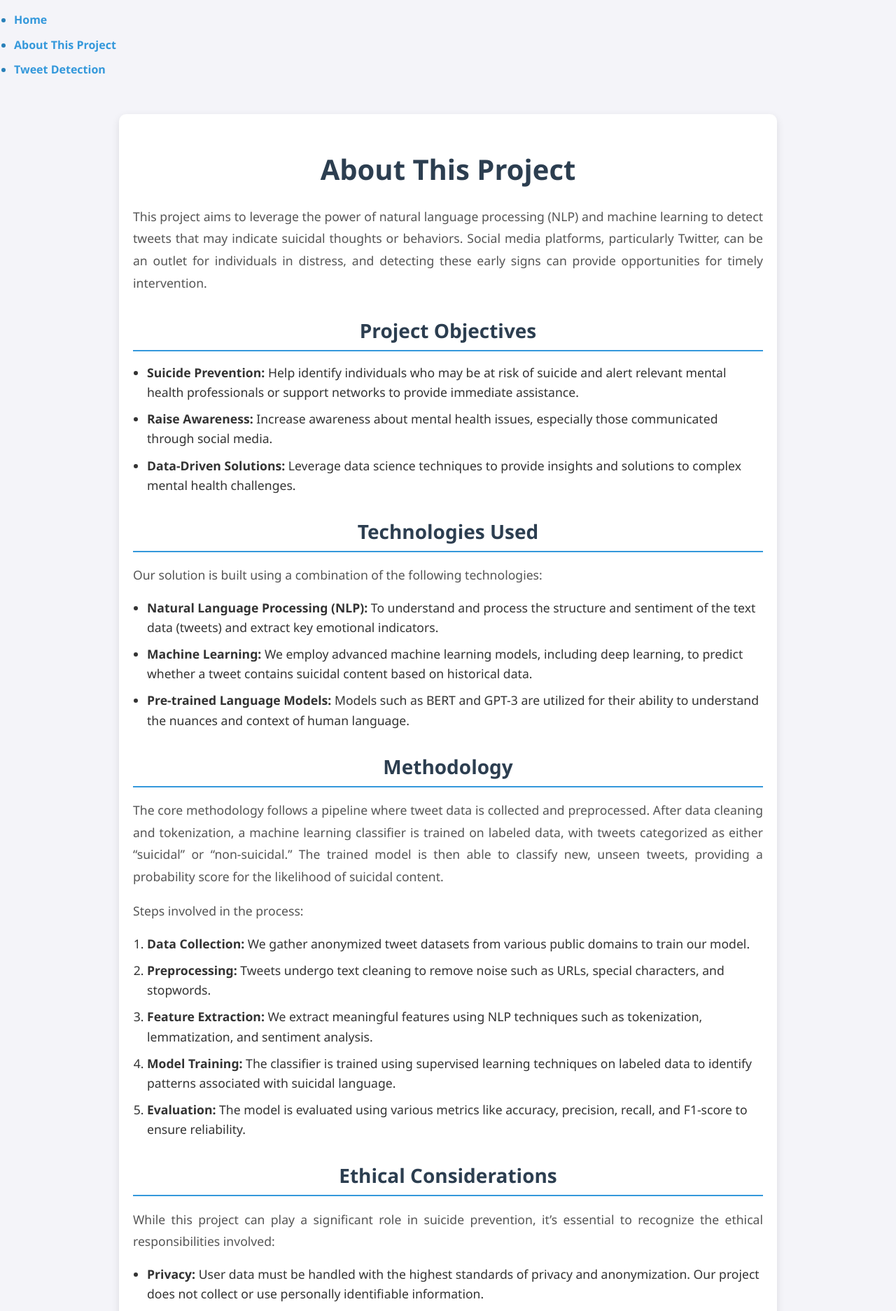
After one commit to daniyalrosli/Suicidal-Tweet-Detection-on-X, a Flask app: page /about in a window 1280 px wide. The commit adds this page. Shown: the top 1873 px of the page at 70% size. Run offline with Flask 3, Linux system fonts and the light colour scheme; parts of the project's set-up code (start-up, migrations or seed data) failed here and were passed over.

Commit message:
update design, prediction and wording

```diff
--- a/app.py
+++ b/app.py
@@ -14,6 +14,14 @@ with open('vectorizer.pkl', 'rb') as vec_file:
 @app.route('/')
 def home():
     return render_template('index.html')
+
+@app.route('/about')
+def about():
+    return render_template('about.html')
+
+@app.route('/tweet_detection')
+def tweet_detection():
+    return render_template('detect.html')
 
 @app.route('/predict', methods=['POST'])
 def predict():
--- /dev/null
+++ b/static/styles.css
@@ -0,0 +1,155 @@
+/* General Styles */
+body {
+    font-family: 'Segoe UI', Tahoma, Geneva, Verdana, sans-serif;
+    background-color: #f4f4f9;
+    margin: 0;
+    padding: 0;
+    line-height: 1.6;
+    color: #333;
+}
+
+.container {
+    max-width: 900px;
+    margin: 50px auto;
+    padding: 20px;
+    background-color: white;
+    border-radius: 10px;
+    box-shadow: 0 4px 12px rgba(0, 0, 0, 0.1);
+}
+
+/* Headers */
+h1,
+h2 {
+    color: #2c3e50;
+    text-align: center;
+    margin-bottom: 10px;
+}
+
+h1 {
+    font-size: 2.5em;
+    font-weight: bold;
+    margin-bottom: 20px;
+}
+
+h2 {
+    font-size: 1.75em;
+    margin-top: 30px;
+}
+
+/* Paragraphs */
+p {
+    font-size: 1.1em;
+    line-height: 1.8;
+    color: #555;
+    margin-bottom: 15px;
+    text-align: justify;
+}
+
+/* Lists */
+ul,
+ol {
+    padding-left: 20px;
+    margin-bottom: 20px;
+}
+
+ul li,
+ol li {
+    margin-bottom: 10px;
+}
+
+ul li {
+    list-style-type: disc;
+    color: #2980b9;
+}
+
+/* Links */
+a {
+    color: #3498db;
+    text-decoration: none;
+    font-weight: bold;
+}
+
+a:hover {
+    text-decoration: underline;
+}
+
+/* Buttons */
+button {
+    background-color: #28a745;
+    color: white;
+    padding: 12px 25px;
+    font-size: 16px;
+    border: none;
+    border-radius: 5px;
+    cursor: pointer;
+    transition: background-color 0.3s ease;
+}
+
+button:hover {
+    background-color: #218838;
+}
+
+/* Result Section */
+#result {
+    margin-top: 20px;
+    font-size: 18px;
+    color: #333;
+    padding: 10px;
+    border-left: 4px solid #28a745;
+    background-color: #f9f9f9;
+}
+
+/* Enhanced Layout for About Page */
+.container h2 {
+    border-bottom: 2px solid #3498db;
+    padding-bottom: 5px;
+    margin-bottom: 15px;
+}
+
+.container ul,
+.container ol {
+    padding-left: 20px;
+}
+
+.container ul li,
+.container ol li {
+    font-size: 1.1em;
+    color: #333;
+}
+
+.container ol li {
+    list-style-type: decimal;
+}
+
+/* Call to Action */
+h2,
+.call-to-action {
+    text-align: center;
+}
+
+.call-to-action {
+    margin-top: 30px;
+    padding: 20px;
+    background-color: #ecf0f1;
+    border-radius: 8px;
+}
+
+.call-to-action p {
+    font-size: 1.2em;
+    color: #2980b9;
+    font-weight: bold;
+}
+
+/* Footer */
+footer {
+    text-align: center;
+    margin-top: 40px;
+    padding: 20px;
+    background-color: #2c3e50;
+    color: white;
+    font-size: 0.9em;
+}
+
+footer a {
+    color: #f39c12;
+}
--- /dev/null
+++ b/templates/about.html
@@ -0,0 +1,84 @@
+{% extends 'base.html' %}
+
+{% block title %}About This Project - Suicidal Tweet Detection{% endblock %}
+
+{% block content %}
+<h1>About This Project</h1>
+
+<p>This project aims to leverage the power of natural language processing (NLP) and machine learning to detect tweets
+    that may indicate suicidal thoughts or behaviors. Social media platforms, particularly Twitter, can be an outlet for
+    individuals in distress, and detecting these early signs can provide opportunities for timely intervention.</p>
+
+<h2>Project Objectives</h2>
+<ul>
+    <li><strong>Suicide Prevention:</strong> Help identify individuals who may be at risk of suicide and alert relevant
+        mental health professionals or support networks to provide immediate assistance.</li>
+    <li><strong>Raise Awareness:</strong> Increase awareness about mental health issues, especially those communicated
+        through social media.</li>
+    <li><strong>Data-Driven Solutions:</strong> Leverage data science techniques to provide insights and solutions to
+        complex mental health challenges.</li>
+</ul>
+
+<h2>Technologies Used</h2>
+<p>Our solution is built using a combination of the following technologies:</p>
+<ul>
+    <li><strong>Natural Language Processing (NLP):</strong> To understand and process the structure and sentiment of
+        the text data (tweets) and extract key emotional indicators.</li>
+    <li><strong>Machine Learning:</strong> We employ advanced machine learning models, including deep learning, to
+        predict whether a tweet contains suicidal content based on historical data.</li>
+    <li><strong>Pre-trained Language Models:</strong> Models such as BERT and GPT-3 are utilized for their ability to
+        understand the nuances and context of human language.</li>
+</ul>
+
+<h2>Methodology</h2>
+<p>The core methodology follows a pipeline where tweet data is collected and preprocessed. After data cleaning and
+    tokenization, a machine learning classifier is trained on labeled data, with tweets categorized as either “suicidal”
+    or
+    “non-suicidal.” The trained model is then able to classify new, unseen tweets, providing a probability score for the
+    likelihood of suicidal content.</p>
+<p>Steps involved in the process:</p>
+<ol>
+    <li><strong>Data Collection:</strong> We gather anonymized tweet datasets from various public domains to train our
+        model.</li>
+    <li><strong>Preprocessing:</strong> Tweets undergo text cleaning to remove noise such as URLs, special characters,
+        and stopwords.</li>
+    <li><strong>Feature Extraction:</strong> We extract meaningful features using NLP techniques such as tokenization,
+        lemmatization, and sentiment analysis.</li>
+    <li><strong>Model Training:</strong> The classifier is trained using supervised learning techniques on labeled data
+        to identify patterns associated with suicidal language.</li>
+    <li><strong>Evaluation:</strong> The model is evaluated using various metrics like accuracy, precision, recall, and
+        F1-score to ensure reliability.</li>
+</ol>
+
+<h2>Ethical Considerations</h2>
+<p>While this project can play a significant role in suicide prevention, it’s essential to recognize the ethical
+    responsibilities involved:</p>
+<ul>
+    <li><strong>Privacy:</strong> User data must be handled with the highest standards of privacy and anonymization.
+        Our project does not collect or use personally identifiable information.</li>
+    <li><strong>False Positives/Negatives:</strong> False predictions could either create unnecessary panic or miss
+        actual warning signs. We continually improve the model to reduce errors while acknowledging that it should
+        complement human judgment rather than replace it.</li>
+    <li><strong>Intervention and Support:</strong> This tool is meant to aid mental health professionals, not act as a
+        substitute for qualified mental health intervention. The model is designed to raise red flags and connect users
+        with
+        real help.</li>
+</ul>
+
+<h2>Future Improvements</h2>
+<p>Although the project shows promise, there are several areas for further improvement:</p>
+<ul>
+    <li><strong>Multilingual Support:</strong> Expanding the model to support multiple languages and dialects to help a
+        broader audience globally.</li>
+    <li><strong>Contextual Understanding:</strong> Improving the model’s ability to understand sarcasm, humor, or
+        indirect expressions of distress which can often be misinterpreted by text-only models.</li>
+    <li><strong>Real-time Monitoring:</strong> Enhancing the system to provide real-time monitoring and detection to
+        alert for immediate intervention.</li>
+</ul>
+
+<h2>Call to Action</h2>
+<p>We encourage collaboration from mental health professionals, researchers, and data scientists to improve this
+    project. Together, we can develop more robust solutions for mental health issues and save lives through timely
+    intervention.</p>
+
+{% endblock %}
--- /dev/null
+++ b/templates/base.html
@@ -0,0 +1,25 @@
+<!DOCTYPE html>
+<html lang="en">
+
+<head>
+    <meta charset="UTF-8">
+    <meta name="viewport" content="width=device-width, initial-scale=1.0">
+    <title>{% block title %}Suicidal Tweet Detection{% endblock %}</title>
+    <link rel="stylesheet" href="{{ url_for('static', filename='styles.css') }}">
+</head>
+
+<body>
+    <nav>
+        <ul>
+            <li><a href="{{ url_for('home') }}">Home</a></li>
+            <li><a href="{{ url_for('about') }}">About This Project</a></li>
+            <li><a href="{{ url_for('tweet_detection') }}">Tweet Detection</a></li>
+        </ul>
+    </nav>
+
+    <div class="container">
+        {% block content %}{% endblock %}
+    </div>
+</body>
+
+</html>
```
Also changed, not shown: templates/detect.html (added, +38 -0 lines), templates/index.html (+29 -44 lines), templates/styles.css (deleted, +0 -48 lines).
